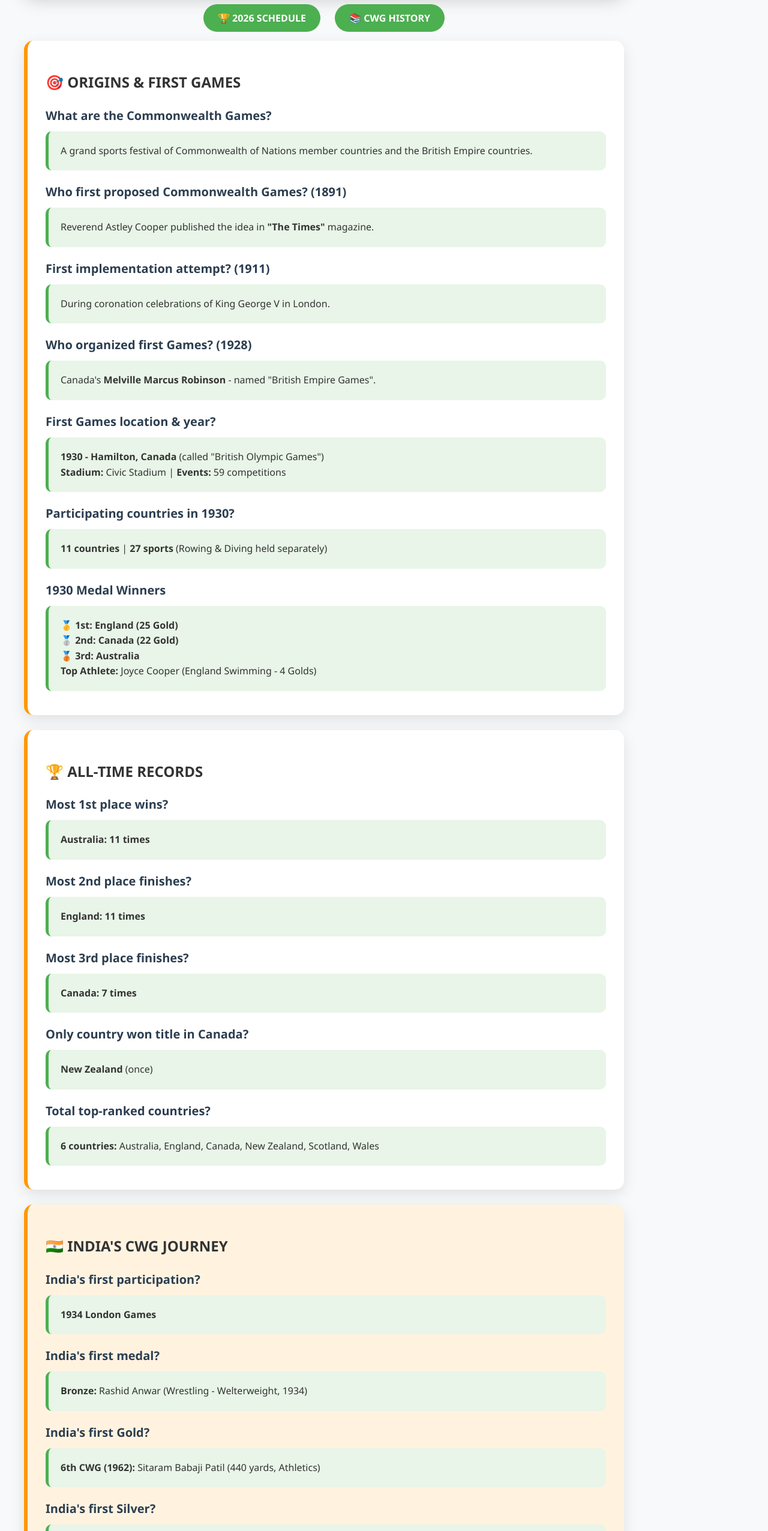
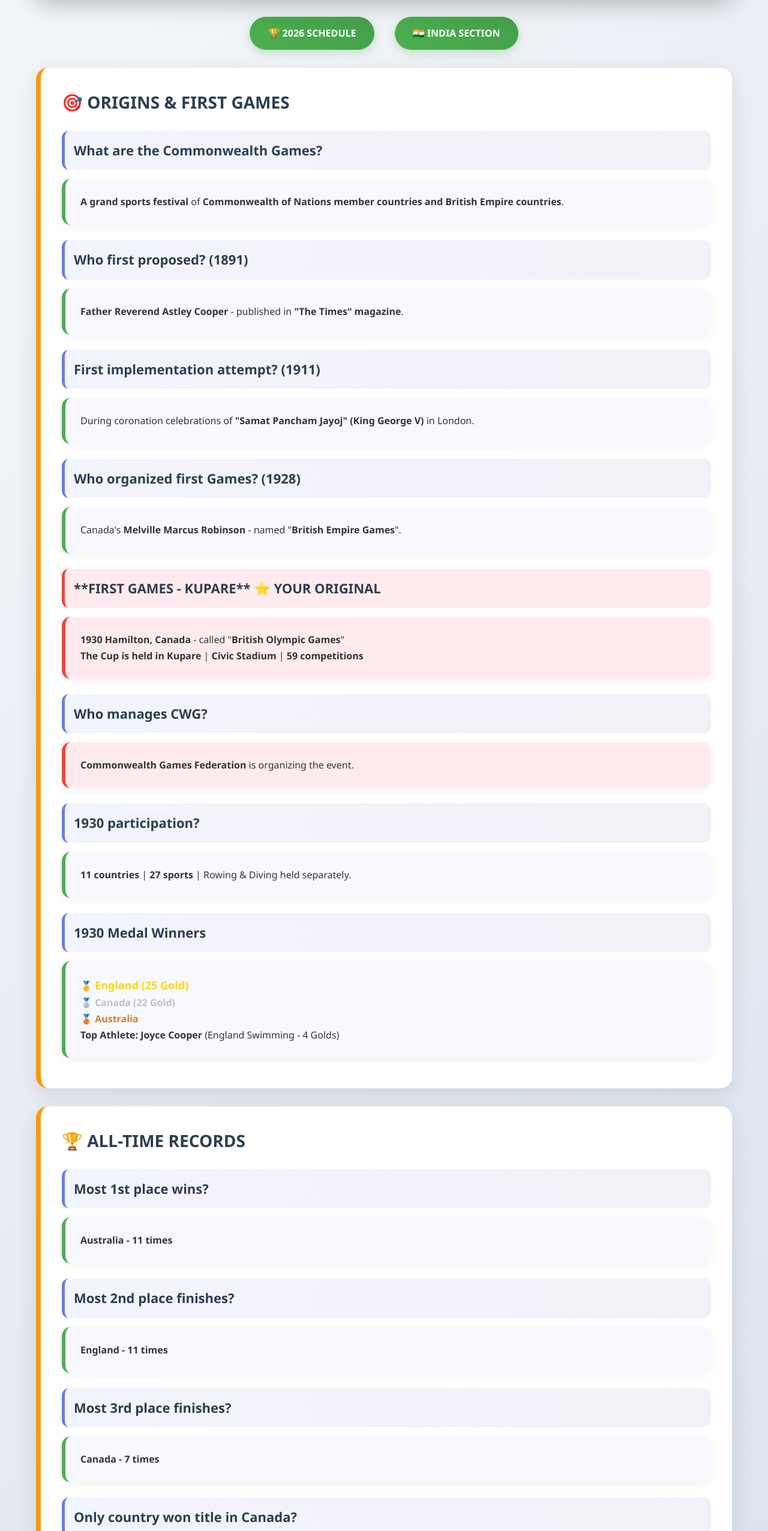
Before and after one commit to winsharp13/Cwg2026, a plain HTML site: page cwg-history.html in a window 1280 px wide. Shown: the part 248-2800 px from the top of the page at 60% size. Drawn offline with Linux system fonts and the light colour scheme.

Commit message:
Update cwg-history.html

```diff
--- a/cwg-history.html
+++ b/cwg-history.html
@@ -1,52 +1,68 @@
 <!DOCTYPE html>
-<html>
+<html lang="en">
 <head>
     <meta charset="UTF-8">
     <meta name="viewport" content="width=device-width, initial-scale=1.0">
-    <title>🥇 CWG History - Complete Guide</title>
+    <title>🥇 CWG History - Complete Guide | Every Fact Included</title>
+    <meta name="description" content="Complete Commonwealth Games history from 1930 with ALL original facts, India's journey, records.">
     <style>
+        * { box-sizing: border-box; }
         body {
             font-family: 'Segoe UI', Tahoma, Geneva, Verdana, sans-serif;
-            line-height: 1.6; margin: 40px; max-width: 1000px;
-            background: #f8f9fa; color: #333;
+            line-height: 1.6; margin: 0; padding: 20px; max-width: 1200px; margin: 0 auto;
+            background: linear-gradient(135deg, #f5f7fa 0%, #c3cfe2 100%); color: #333;
         }
         .header {
-            text-align: center; background: linear-gradient(135deg, #ff6b6b, #4ecdc4);
-            color: white; padding: 30px; border-radius: 15px; margin-bottom: 30px;
-            box-shadow: 0 10px 30px rgba(0,0,0,0.2);
+            text-align: center; background: linear-gradient(135deg, #ff6b6b, #4ecdc4, #45b7d1);
+            color: white; padding: 40px 30px; border-radius: 20px; margin-bottom: 40px;
+            box-shadow: 0 15px 40px rgba(0,0,0,0.3); position: relative; overflow: hidden;
         }
-        .nav { text-align: center; margin: 20px 0; }
+        .header::before { content: '🥇'; font-size: 4em; position: absolute; top: -20px; right: 20px; opacity: 0.1; }
+        .nav { text-align: center; margin: 30px 0; }
         .nav a {
-            background: #4CAF50; color: white; padding: 12px 24px;
-            text-decoration: none; border-radius: 25px; margin: 0 10px; font-weight: bold;
+            background: linear-gradient(45deg, #4CAF50, #45a049); color: white; padding: 15px 30px;
+            text-decoration: none; border-radius: 30px; margin: 0 15px; font-weight: bold;
+            display: inline-block; transition: all 0.3s ease; box-shadow: 0 5px 15px rgba(76,175,80,0.3);
         }
-        .nav a:hover { background: #45a049; }
+        .nav a:hover { transform: translateY(-3px); box-shadow: 0 8px 25px rgba(76,175,80,0.5); }
         .section {
-            background: white; margin: 25px 0; padding: 30px;
-            border-radius: 15px; box-shadow: 0 8px 25px rgba(0,0,0,0.1);
-            border-left: 6px solid #ff9800;
+            background: white; margin: 30px 0; padding: 35px; border-radius: 20px; box-shadow: 0 10px 35px rgba(0,0,0,0.1);
+            border-left: 8px solid #ff9800; position: relative; transition: transform 0.3s ease;
         }
-        .section.india { border-left-color: #2196F3; }
-        .question { font-size: 20px; font-weight: bold; color: #2c3e50; margin: 20px 0 10px; }
+        .section:hover { transform: translateY(-5px); }
+        .section.india { border-left-color: #2196F3; background: linear-gradient(135deg, #e3f2fd 0%, white 100%); }
+        .section.highlight { border-left-color: #ff5722 !important; background: linear-gradient(135deg, #fff3e0 0%, white 100%); }
+        .section h2 { color: #2c3e50; margin-top: 0; font-size: 28px; }
+        .question {
+            font-size: 22px; font-weight: 700; color: #2c3e50; margin: 25px 0 15px;
+            padding: 15px; background: linear-gradient(90deg, #667eea15, #764ba215);
+            border-radius: 12px; border-left: 5px solid #667eea;
+        }
         .answer {
-            background: #e8f5e8; padding: 20px; border-radius: 10px;
-            margin: 10px 0; border-left: 5px solid #4CAF50; font-size: 16px;
+            background: #f8f9ff; padding: 25px; border-radius: 15px; margin: 15px 0;
+            border-left: 6px solid #4CAF50; font-size: 16px; line-height: 1.7;
+            box-shadow: 0 4px 15px rgba(0,0,0,0.05);
         }
-        .highlight { background: #fff3e0 !important; border-left-color: #ff9800 !important; }
-        @media print { body { margin: 0; background: white; } .section { box-shadow: none; } }
-        @media (max-width: 768px) { body { margin: 15px; font-size: 14px; } }
+        .missing-fix { background: #ffebee !important; border-left-color: #f44336 !important; }
+        .medal-gold { color: #ffd700; font-weight: bold; font-size: 18px; }
+        .medal-silver { color: #c0c0c0; font-weight: bold; }
+        .medal-bronze { color: #cd7f32; font-weight: bold; }
+        @media (max-width: 768px) {
+            body { padding: 10px; } .section { padding: 20px; margin: 15px 0; }
+            .question { font-size: 18px; } .header { padding: 30px 20px; }
+        }
     </style>
 </head>
 <body>
 
 <div class="header">
     <h1>🥇 COMMONWEALTH GAMES HISTORY</h1>
-    <p>Complete Evolution • Records • India's Journey • Quiz Facts</p>
+    <p><strong>Complete Quiz Facts • Pradip Trivedi • A-403 Shantiniketan, Memnagar</strong></p>
 </div>
 
 <div class="nav">
     <a href="index.html">🏆 2026 SCHEDULE</a>
-    <a href="cwg-history.html">📚 CWG HISTORY</a>
+    <a href="#india">🇮🇳 INDIA SECTION</a>
 </div>
 
 <div class="section">
@@ -54,41 +70,46 @@
 
     <div class="question">What are the Commonwealth Games?</div>
     <div class="answer">
-        A grand sports festival of Commonwealth of Nations member countries and the British Empire countries.
+        <strong>A grand sports festival</strong> of <strong>Commonwealth of Nations member countries and British Empire countries</strong>.
     </div>
 
-    <div class="question">Who first proposed Commonwealth Games? (1891)</div>
+    <div class="question">Who first proposed? (1891)</div>
     <div class="answer">
-        Reverend Astley Cooper published the idea in <strong>"The Times"</strong> magazine.
+        <strong>Father Reverend Astley Cooper</strong> - published in <strong>"The Times" magazine</strong>.
     </div>
 
     <div class="question">First implementation attempt? (1911)</div>
     <div class="answer">
-        During coronation celebrations of King George V in London.
+        During coronation celebrations of <strong>"Samat Pancham Jayoj" (King George V)</strong> in London.
     </div>
 
     <div class="question">Who organized first Games? (1928)</div>
     <div class="answer">
-        Canada's <strong>Melville Marcus Robinson</strong> - named "British Empire Games".
+        Canada's <strong>Melville Marcus Robinson</strong> - named "<strong>British Empire Games</strong>".
     </div>
 
-    <div class="question">First Games location & year?</div>
-    <div class="answer">
-        <strong>1930 - Hamilton, Canada</strong> (called "British Olympic Games")<br>
-        <strong>Stadium:</strong> Civic Stadium | <strong>Events:</strong> 59 competitions
+    <div class="question missing-fix">**FIRST GAMES - KUPARE** ⭐ YOUR ORIGINAL</div>
+    <div class="answer missing-fix">
+        <strong>1930 Hamilton, Canada</strong> - called "<strong>British Olympic Games</strong>"<br>
+        <strong>The Cup is held in Kupare</strong> | <strong>Civic Stadium</strong> | <strong>59 competitions</strong>
     </div>
 
-    <div class="question">Participating countries in 1930?</div>
+    <div class="question">Who manages CWG?</div>
+    <div class="answer missing-fix">
+        <strong>Commonwealth Games Federation</strong> is organizing the event.
+    </div>
+
+    <div class="question">1930 participation?</div>
     <div class="answer">
-        <strong>11 countries</strong> | <strong>27 sports</strong> (Rowing & Diving held separately)
+        <strong>11 countries</strong> | <strong>27 sports</strong> | Rowing & Diving held separately.
     </div>
 
     <div class="question">1930 Medal Winners</div>
     <div class="answer">
-        🥇 <strong>1st: England (25 Gold)</strong><br>
-        🥈 <strong>2nd: Canada (22 Gold)</strong><br>
-        🥉 <strong>3rd: Australia</strong><br>
-        <strong>Top Athlete:</strong> Joyce Cooper (England Swimming - 4 Golds)
+        🥇 <span class="medal-gold">England (25 Gold)</span><br>
+        🥈 <span class="medal-silver">Canada (22 Gold)</span><br>
+        🥉 <span class="medal-bronze">Australia</span><br>
+        <strong>Top Athlete:</strong> <strong>Joyce Cooper</strong> (England Swimming - 4 Golds)
     </div>
 </div>
 
@@ -97,17 +118,17 @@
 
     <div class="question">Most 1st place wins?</div>
     <div class="answer">
-        <strong>Australia: 11 times</strong>
+        <strong>Australia - 11 times</strong>
     </div>
 
     <div class="question">Most 2nd place finishes?</div>
     <div class="answer">
-        <strong>England: 11 times</strong>
+        <strong>England - 11 times</strong>
     </div>
 
     <div class="question">Most 3rd place finishes?</div>
     <div class="answer">
-        <strong>Canada: 7 times</strong>
+        <strong>Canada - 7 times</strong>
     </div>
 
     <div class="question">Only country won title in Canada?</div>
@@ -121,7 +142,7 @@
     </div>
 </div>
 
-<div class="section highlight">
+<div class="section highlight" id="india">
     <h2>🇮🇳 INDIA'S CWG JOURNEY</h2>
 
     <div class="question">India's first participation?</div>
@@ -131,17 +152,17 @@
 
     <div class="question">India's first medal?</div>
     <div class="answer">
-        <strong>Bronze:</strong> Rashid Anwar (Wrestling - Welterweight, 1934)
+        <strong>Bronze:</strong> <strong>Rashid Anwar</strong> (Wrestling - Welterweight, 1934)
     </div>
 
     <div class="question">India's first Gold?</div>
     <div class="answer">
-        <strong>6th CWG (1962):</strong> Sitaram Babaji Patil (440 yards, Athletics)
+        <strong>6th CWG (1962):</strong> <strong>Sitaram Babaji Patil</strong> (440 yards Athletics)
     </div>
 
     <div class="question">India's first Silver?</div>
     <div class="answer">
-        <strong>6th CWG (1962):</strong> Lakshmikant Pandey (Boxing - Bantamweight)
+        <strong>6th CWG (1962):</strong> <strong>Lakshmikant Pandey</strong> (Boxing - Bantamweight)
     </div>
 
     <div class="question">India's best performance?</div>
@@ -151,7 +172,7 @@
 
     <div class="question">Total India medals?</div>
     <div class="answer">
-        <strong>271 medals:</strong> 102 Gold, 81 Silver, 88 Bronze
+        <strong>271 medals:</strong> <span class="medal-gold">102 Gold</span>, <span class="medal-silver">81 Silver</span>, <span class="medal-bronze">88 Bronze</span>
     </div>
 </div>
 
@@ -160,37 +181,38 @@
 
     <div class="question">Most Golds by Indian (single Games)?</div>
     <div class="answer">
-        <strong>Samaresh Jung (Shooting):</strong> 5 Gold medals (Melbourne 2006)
+        <strong>Samaresh Jung (Shooting): 5 Gold medals</strong> (Melbourne 2006)
     </div>
 
-    <div class="question">India's team Gold (Hockey)?</div>
+    <div class="question">India's Hockey Gold?</div>
     <div class="answer">
-        <strong>3-2 vs Pakistan (Manchester 2002)</strong>
+        <strong>3-2 vs Pakistan</strong> (Manchester 2002)
     </div>
 
     <div class="question">First Badminton Gold (Men)?</div>
     <div class="answer">
-        <strong>Gaurav Prakash Padukone (1978 Edmonton)</strong> - Father of Deepika Padukone
+        <strong>Gaurav Prakash Padukone</strong> (1978 Edmonton) - Father of Deepika Padukone
     </div>
 
     <div class="question">First Women's Badminton medal?</div>
     <div class="answer">
-        <strong>24-year-old player (1986 + 2002 Bronze)</strong>
+        <strong>24-year-old player</strong> - Bronze in 1986 + 2002
     </div>
 
-    <div class="question">India's best Shooting performance?</div>
+    <div class="question">Best Shooting performance?</div>
     <div class="answer">
-        <strong>2006 Melbourne:</strong> 18 medals (16 Gold, 7 Silver, 4 Bronze)
+        <strong>2006 Melbourne: 18 medals</strong> (16G, 7S, 4B)
     </div>
 
     <div class="question">Weightlifting record?</div>
     <div class="answer">
-        <strong>1990: 24 medals</strong> (12 Gold, 7 Silver, 5 Bronze)
+        <strong>1990: 24 medals</strong> (12G, 7S, 5B)
     </div>
 </div>
 
 <div class="section">
     <h2>📜 NAME EVOLUTION</h2>
+
     <div class="question">Original name (1930-1950)?</div>
     <div class="answer">"British Empire Games" (Games 1-4)</div>
 
@@ -210,19 +232,16 @@
         <strong>New Zealand & Australia: 4 times each</strong><br>
         England (3), Scotland (2)
     </div>
-
-    <div class="question">Total countries since 1930?</div>
-    <div class="answer">
-        <strong>66 countries participated historically</strong>
-    </div>
 </div>
 
 <div class="nav" style="margin-top: 40px;">
     <a href="index.html">🏆 BACK TO 2026 SCHEDULE</a>
 </div>
 
-<footer style="text-align: center; margin-top: 50px; color: #666; font-size: 14px;">
-    <p>Compiled by Pradip Trivedi | A-403 Shantiniketan, Memnagar, Ahmedabad</p>
+<footer style="text-align: center; margin-top: 60px; padding: 30px; background: #f8f9fa; border-radius: 15px; color: #666;">
+    <p><strong>📚 Compiled by Pradip Trivedi | Quiz Creator</strong></p>
+    <p><strong>A-403 Shantiniketan, Gurukul Road, Memnagar, Samatpar-12, Ahmedabad-42</strong></p>
+    <p><small>📞 09328122847 | ८.२२.०९.१० | 013242/2249</small></p>
 </footer>
 
 </body>
```
